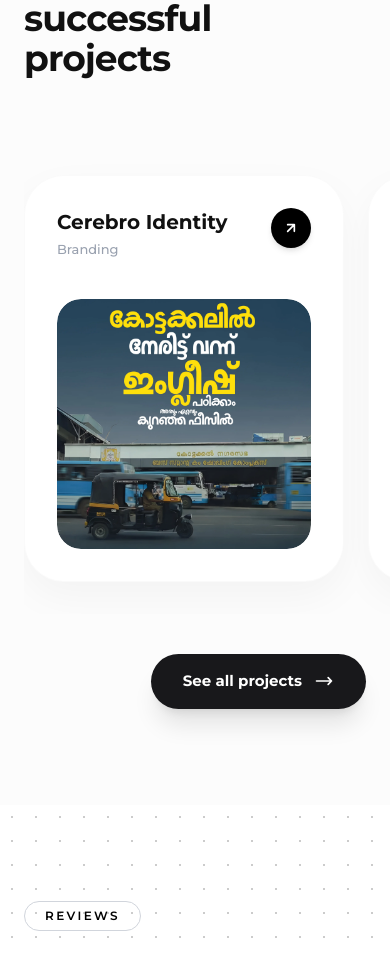
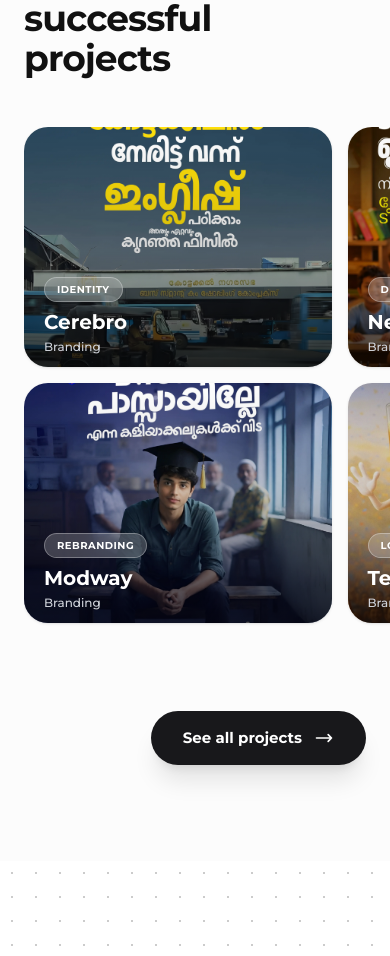
Before and after one commit to rootpixofficials/Adods_frontend, a Next.js app: page / in a window 390 px wide. Shown: the part 7961-8917 px from the top of the page. Built offline with nearby package versions, Linux system fonts and the light colour scheme.

Commit message:
Revamp Home Projects into 2-row grid with full size images

```diff
--- a/app/components/Home/Projects.tsx
+++ b/app/components/Home/Projects.tsx
@@ -1,100 +1,116 @@
 import React from "react";
 import Link from "next/link";
+import { allProjects } from "../../data/projects";
 
-const ProjectCard = ({ title, category, children }: { title: string; category: string; children: React.ReactNode }) => (
-  <div className="min-w-[320px] md:min-w-[400px] lg:min-w-[450px] bg-white rounded-[40px] p-8 shadow-[0_15px_40px_rgba(0,0,0,0.04)] snap-center flex-shrink-0 group cursor-pointer transition-transform duration-500 hover:-translate-y-2 border border-black/[0.02]">
+const ProjectCard = ({ project }: { project: any }) => (
+  <Link href="/ourworks" className="relative group overflow-hidden rounded-[24px] shadow-sm block h-[240px] md:h-[280px] lg:h-[300px] cursor-pointer w-full">
+    <img
+      src={project.image}
+      alt={project.title}
+      className="w-full h-full object-cover transition-transform duration-700 group-hover:scale-105"
+    />
+    {/* Gradient overlay for readability */}
+    <div className="absolute inset-0 bg-gradient-to-t from-black/80 via-black/20 to-transparent opacity-80 group-hover:opacity-100 transition-opacity duration-500"></div>
 
-    <div className="flex justify-between items-start mb-10">
-      <div>
-        <h3 className="text-xl font-bold text-[#111]">{title}</h3>
-        <p className="text-gray-400 text-[13px] font-medium mt-1">{category}</p>
+    {/* Text Overlay */}
+    <div className="absolute bottom-0 left-0 right-0 p-5 md:p-6 translate-y-2 group-hover:translate-y-0 transition-transform duration-500">
+      <div className="flex flex-wrap gap-2 mb-2">
+        {project.tags && project.tags.slice(0, 2).map((tag: string, idx: number) => (
+          <span key={idx} className="bg-white/20 backdrop-blur-md text-white text-[10px] md:text-[11px] uppercase tracking-wider font-bold px-3 py-1 rounded-full border border-white/30">
+            {tag}
+          </span>
+        ))}
       </div>
-
-      {/* Black Circular Arrow Icon */}
-      <div className="w-10 h-10 bg-black rounded-full flex items-center justify-center group-hover:scale-110 transition-transform duration-300 shadow-md">
-        <svg className="w-4 h-4 text-white" fill="none" viewBox="0 0 24 24" stroke="currentColor" strokeWidth="2.5">
-          <path strokeLinecap="round" strokeLinejoin="round" d="M7 17L17 7M17 7H7M17 7V17" />
-        </svg>
-      </div>
+      <h3 className="text-white text-xl md:text-2xl font-bold leading-tight">{project.title}</h3>
+      <p className="text-gray-300 text-xs md:text-sm font-medium mt-1">{project.category}</p>
     </div>
-
-    {/* Project Image Placeholder */}
-    <div className="w-full h-[250px] md:h-[280px] bg-[#f4f4f4] rounded-[24px] overflow-hidden relative flex items-center justify-center group-hover:bg-[#ebebeb] transition-colors duration-300">
-      {children}
-    </div>
-
-  </div>
+  </Link>
 );
 
 export default function Projects() {
   const dummyText = "Take a look at some of the digital experiences we've crafted to help businesses grow and engage their audiences effectively.";
 
+  // Filter projects up to Web Design (Exclude Web Development)
+  const homeProjects = allProjects.filter(p => p.category !== "Web Development");
+
   return (
     <section className="bg-[#fcfcfc] py-24 md:py-32 overflow-hidden relative">
       <style dangerouslySetInnerHTML={{__html: `
-        .no-scrollbar::-webkit-scrollbar {
-          display: none;
+        .scroll-container::-webkit-scrollbar {
+          height: 6px;
         }
-        .no-scrollbar {
-          -ms-overflow-style: none;  /* IE and Edge */
-          scrollbar-width: none;  /* Firefox */
+        .scroll-container::-webkit-scrollbar-track {
+          background: transparent;
+        }
+        .scroll-container::-webkit-scrollbar-thumb {
+          background: #e5e5e5;
+          border-radius: 10px;
+        }
+        .scroll-container::-webkit-scrollbar-thumb:hover {
+          background: #ccc;
+        }
+
+        /* Responsive grid columns */
+        .scroll-grid {
+          grid-auto-columns: calc(85vw - 1.5rem);
+        }
+        @media (min-width: 640px) {
+          .scroll-grid {
+            grid-auto-columns: 340px;
+          }
+        }
+        @media (min-width: 1024px) {
+          .scroll-grid {
+            grid-auto-columns: calc(25vw - 1.5rem);
+            max-width: none;
+          }
+        }
+        @media (min-width: 1280px) {
+          .scroll-grid {
+            grid-auto-columns: 295px; /* Fits exactly 4 in the 1280px container width */
+          }
         }
       `}} />
 
       <div className="container mx-auto px-6 max-w-7xl relative z-10">
 
         {/* Header Section */}
-        <div className="flex flex-col items-start gap-4 mb-20 lg:mb-24">
-
-          {/* Badge */}
+        <div className="flex flex-col items-start gap-4 mb-12 lg:mb-16">
           <span className="inline-block border border-gray-200 rounded-full px-5 py-2 text-[13px] font-semibold text-gray-600 tracking-wide bg-white shadow-sm">
             Portfolio
           </span>
-
-          {/* Left: Paragraph immediately beneath Badge */}
           <div className="max-w-md relative z-20 mt-2">
             <p className="text-gray-400 text-sm md:text-base leading-[1.8] font-medium">
               {dummyText}
             </p>
           </div>
-
-          {/* Headline */}
           <div className="max-w-2xl text-left mt-2">
             <h2 className="text-[36px] md:text-5xl lg:text-[52px] font-bold leading-[1.12] text-[#111] tracking-tight">
               Explore our most successful projects
             </h2>
           </div>
-
         </div>
       </div>
 
-      {/* Horizontally Scrollable Cards Container */}
-      <div
-        className="pl-6 md:pl-[calc(50vw-384px)] lg:pl-[calc(50vw-640px)] w-full relative z-20 pb-10"
-      >
-        <div className="flex gap-6 overflow-x-auto no-scrollbar snap-x snap-mandatory pr-6 pb-8 pt-4">
-
-          <ProjectCard title="Cerebro Identity" category="Branding">
-            <img src="/images/Branding/cerebro D6 (1).webp" alt="Cerebro Identity" className="w-full h-full object-cover rounded-[24px] hover:scale-105 transition-transform duration-500" />
-          </ProjectCard>
-
-          <ProjectCard title="Kunafa Promo" category="Marketing">
-            <img src="/images/Marketing/kunafa eid 2.webp" alt="Kunafa Promo" className="w-full h-full object-cover rounded-[24px] hover:scale-105 transition-transform duration-500" />
-          </ProjectCard>
-
-          <ProjectCard title="Routex" category="Web Design">
-            <img src="/images/Web desing/Routex.png" alt="Routex Showcasing Website" className="w-full h-full object-cover rounded-[24px] hover:scale-105 transition-transform duration-500" />
-          </ProjectCard>
-
-          <ProjectCard title="Origon E-Commerce" category="Web Development">
-            <img src="/images/Web development/origon.png" alt="Origon E-Commerce" className="w-full h-full object-cover rounded-[24px] hover:scale-105 transition-transform duration-500" />
-          </ProjectCard>
-
+      {/* Horizontally Scrollable 2-Row Grid Container */}
+      <div className="pl-6 md:pl-[calc(50vw-384px)] lg:pl-[calc(50vw-640px)] w-full relative z-20 pb-10">
+        <div
+          className="scroll-container scroll-grid grid gap-4 lg:gap-6 overflow-x-auto pr-6 pb-8 snap-x snap-mandatory"
+          style={{
+            gridTemplateRows: 'repeat(2, minmax(0, 1fr))',
+            gridAutoFlow: 'column'
+          }}
+        >
+          {homeProjects.map((project, idx) => (
+            <div key={idx} className="snap-center w-full h-full">
+              <ProjectCard project={project} />
+            </div>
+          ))}
         </div>
       </div>
 
       {/* CTA Button Bottom Right */}
-      <div className="container mx-auto px-6 max-w-7xl relative z-20 flex justify-end">
+      <div className="container mx-auto px-6 max-w-7xl relative z-20 flex justify-end mt-4">
         <Link href="/ourworks" className="bg-[#18181b] text-white px-8 py-4 rounded-full font-bold text-[15px] flex items-center gap-3 hover:bg-black transition-colors shadow-xl group">
           See all projects
           <svg className="w-5 h-5 group-hover:translate-x-1 transition-transform" fill="none" viewBox="0 0 24 24" stroke="currentColor" strokeWidth="2">
--- /dev/null
+++ b/app/data/projects.ts
@@ -0,0 +1,28 @@
+export interface Project {
+  title: string;
+  category: string;
+  tags: string[];
+  image: string;
+}
+
+export const allProjects: Project[] = [
+  { title: "Cerebro", category: "Branding", tags: ["Identity"], image: "/images/Branding/cerebro D6 (1).webp" },
+  { title: "Modway", category: "Branding", tags: ["Rebranding"], image: "/images/Branding/modway branding 1.webp" },
+  { title: "Neha", category: "Branding", tags: ["Design"], image: "/images/Branding/neha.d3 (1).webp" },
+  { title: "Tea Story", category: "Branding", tags: ["Logo"], image: "/images/Branding/tea story branding 2 (1).webp" },
+  { title: "Sky Route", category: "Branding", tags: ["Brand Guide"], image: "/images/Branding/sky route d6.webp" },
+
+  { title: "Ain Mandhi", category: "Marketing", tags: ["Campaign"], image: "/images/Marketing/ain mandhi.webp" },
+  { title: "AS Interior", category: "Marketing", tags: ["Social Media"], image: "/images/Marketing/as interior.webp" },
+  { title: "Batter Bowl", category: "Marketing", tags: ["Ads"], image: "/images/Marketing/batter bowl 2.webp" },
+  { title: "Kunafa", category: "Marketing", tags: ["Promo"], image: "/images/Marketing/kunafa eid 2.webp" },
+  { title: "Urban Cave", category: "Marketing", tags: ["Strategy"], image: "/images/Marketing/urben cawe.webp" },
+
+  { title: "Origon", category: "Web Design", tags: ["E-Commerce"], image: "/images/Web desing/origon.png" },
+  { title: "Routex", category: "Web Design", tags: ["Showcasing"], image: "/images/Web desing/Routex.png" },
+  { title: "Rootpix", category: "Web Design", tags: ["Showcasing"], image: "/images/Web desing/rootpix.png" },
+
+  { title: "Origon", category: "Web Development", tags: ["E-Commerce"], image: "/images/Web development/origon.png" },
+  { title: "Routex", category: "Web Development", tags: ["Showcasing"], image: "/images/Web development/Routex.png" },
+  { title: "Rootpix", category: "Web Development", tags: ["Showcasing"], image: "/images/Web development/rootpix.png" },
+];
--- a/app/ourworks/page.tsx
+++ b/app/ourworks/page.tsx
@@ -3,31 +3,12 @@
 import React, { useState } from 'react';
 import CTA from '../components/Home/CTA';
 import AnimatedSection from '../components/AnimatedSection';
+import { allProjects } from '../data/projects';
 
 export default function OurWorks() {
   const [filter, setFilter] = useState("All");
   const [visibleCount, setVisibleCount] = useState(6);
-  const allProjects = [
-    { title: "Cerebro", category: "Branding", tags: ["Identity"], image: "/images/Branding/cerebro D6 (1).webp" },
-    { title: "Modway", category: "Branding", tags: ["Rebranding"], image: "/images/Branding/modway branding 1.webp" },
-    { title: "Neha", category: "Branding", tags: ["Design"], image: "/images/Branding/neha.d3 (1).webp" },
-    { title: "Tea Story", category: "Branding", tags: ["Logo"], image: "/images/Branding/tea story branding 2 (1).webp" },
-    { title: "Sky Route", category: "Branding", tags: ["Brand Guide"], image: "/images/Branding/sky route d6.webp" },
-
-    { title: "Ain Mandhi", category: "Marketing", tags: ["Campaign"], image: "/images/Marketing/ain mandhi.webp" },
-    { title: "AS Interior", category: "Marketing", tags: ["Social Media"], image: "/images/Marketing/as interior.webp" },
-    { title: "Batter Bowl", category: "Marketing", tags: ["Ads"], image: "/images/Marketing/batter bowl 2.webp" },
-    { title: "Kunafa", category: "Marketing", tags: ["Promo"], image: "/images/Marketing/kunafa eid 2.webp" },
-    { title: "Urban Cave", category: "Marketing", tags: ["Strategy"], image: "/images/Marketing/urben cawe.webp" },
-
-    { title: "Origon", category: "Web Design", tags: ["E-Commerce"], image: "/images/Web desing/origon.png" },
-    { title: "Routex", category: "Web Design", tags: ["Showcasing"], image: "/images/Web desing/Routex.png" },
-    { title: "Rootpix", category: "Web Design", tags: ["Showcasing"], image: "/images/Web desing/rootpix.png" },
-
-    { title: "Origon", category: "Web Development", tags: ["E-Commerce"], image: "/images/Web development/origon.png" },
-    { title: "Routex", category: "Web Development", tags: ["Showcasing"], image: "/images/Web development/Routex.png" },
-    { title: "Rootpix", category: "Web Development", tags: ["Showcasing"], image: "/images/Web development/rootpix.png" },
-  ];
+  // allProjects is now imported from ../data/projects.ts
 
   const filters = ["All", "Branding", "Marketing", "Web Design", "Web Development"];
 
```
Also changed, not shown: public/images/Screenshot 2026-03-19 022454.png (deleted), public/images/Screenshot 2026-03-19 024052.png (deleted).
